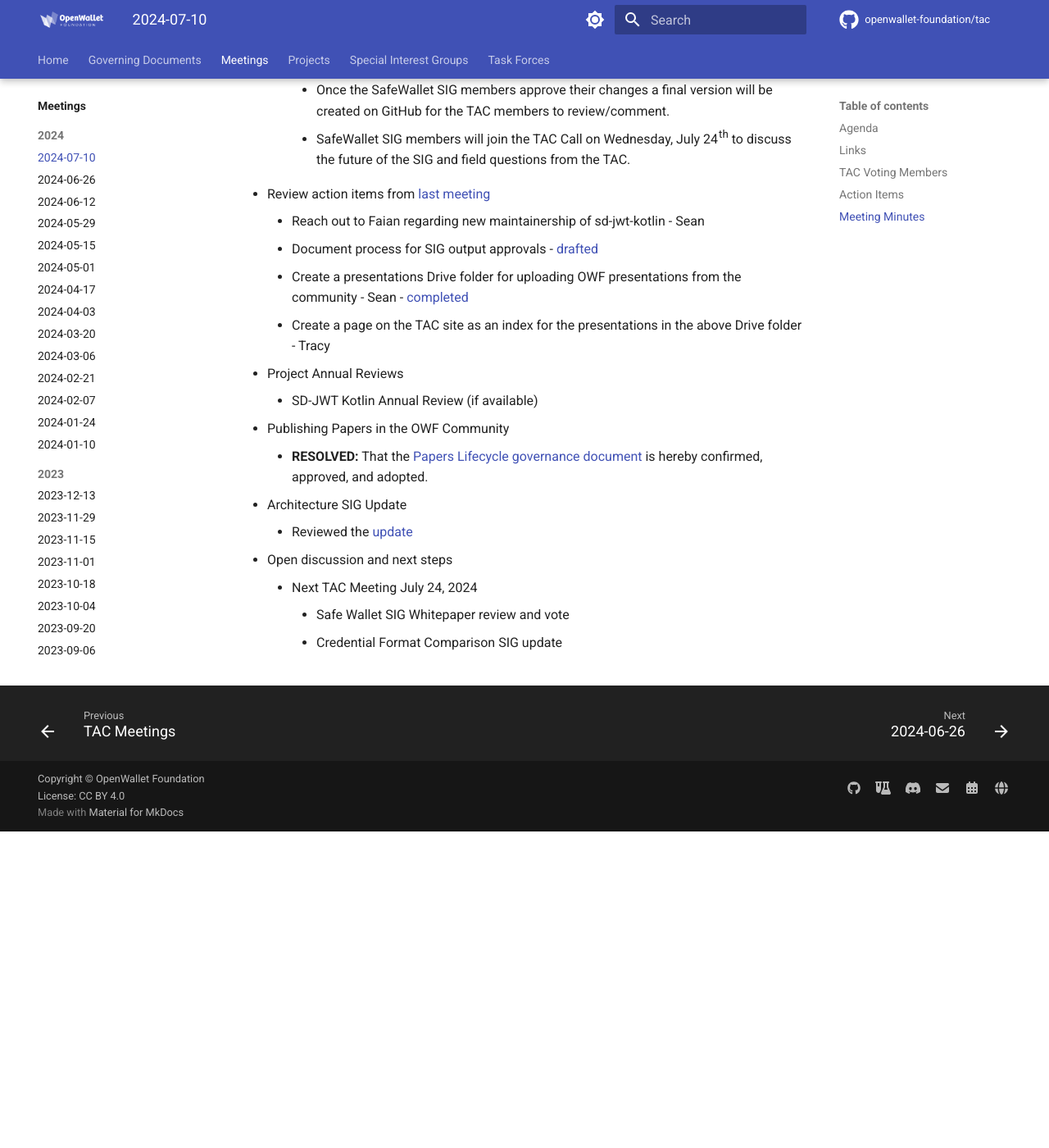
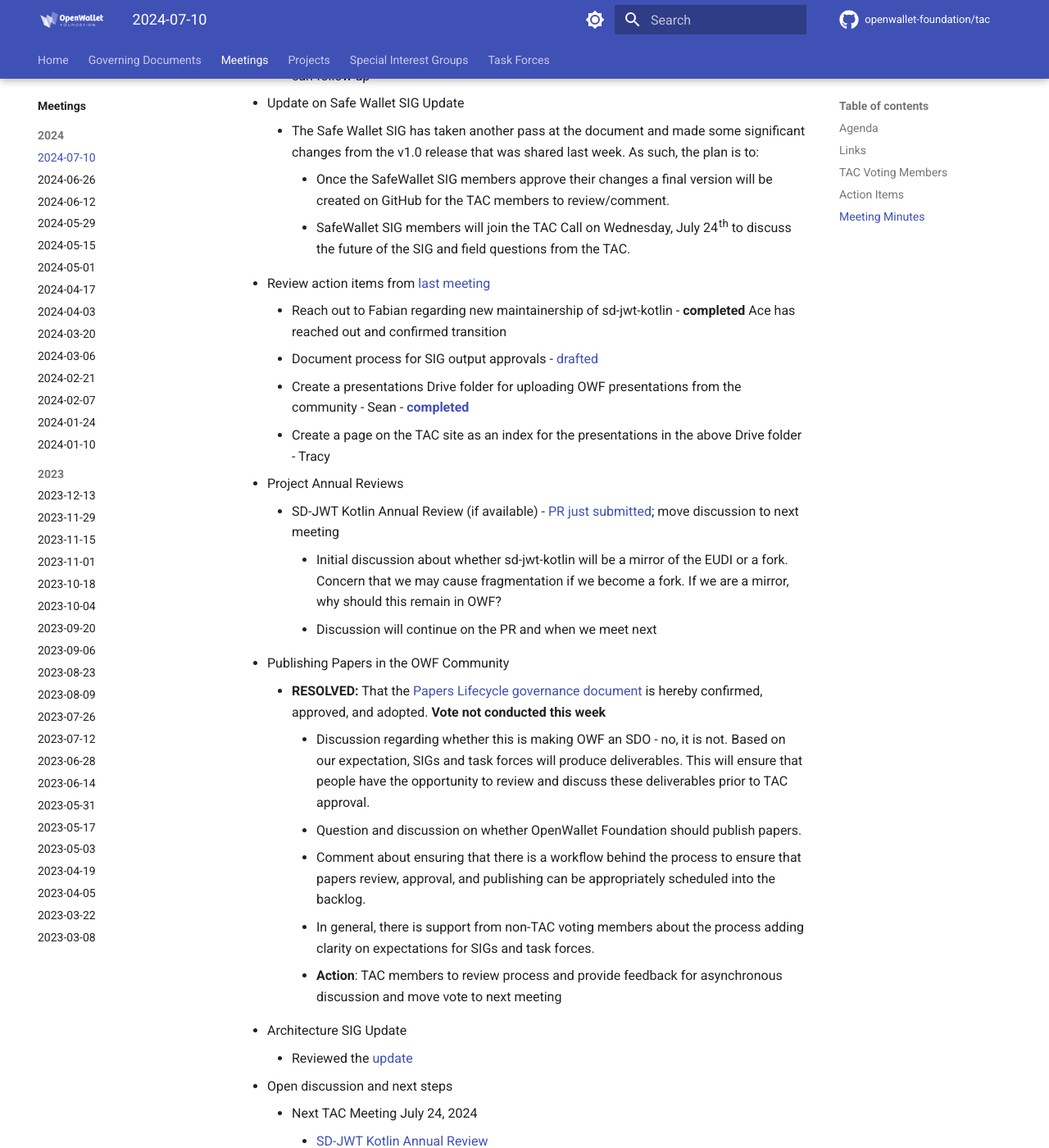
Before and after one commit to openwallet-foundation/tac, an MkDocs documentation site: the page built from docs/meetings/2024/2024-07-10.md, in a window 1280 px wide and 1400 px high, scrolled down 1544 px. Shown: the whole window at 82% size. Built offline with MkDocs 1.6.1 and Material for MkDocs 9.7.7, drawn with Linux system fonts in a browser that asks for light colours; comment, search, counter and statistics services are not loaded; before the commit the page ends 2558 px from its top, so only the background shows below that; some of the changed text lies outside the part shown.

Commit message:
Add meeting notes and attendees
Signed-off-by: Tracy A. Kuhrt <tracy.a.kuhrt@accenture.com>

```diff
--- a/docs/meetings/2024/2024-07-10.md
+++ b/docs/meetings/2024/2024-07-10.md
@@ -19,15 +19,18 @@
 
 ## TAC Voting Members
 
-- [ ] David Zeuthen
-- [ ] Jaehoon (Ace) Shim
-- [ ] Rolson Quadras
-- [ ] Pete Cooling
-- [ ] Stavros Kounis
-- [ ] Tracy Kuhrt
+- [x] David Zeuthen
+- [x] Jaehoon (Ace) Shim
+- [x] Rolson Quadras
+- [x] Pete Cooling
+- [x] Stavros Kounis
+- [x] Tracy Kuhrt
 - [ ] Wenjing Chu
 
 ## Action Items
+- Send out email regarding summer meetings - Sean
+- Review [Papers Lifecycle governance document](https://github.com/openwallet-foundation/tac/pull/169/files) - all
+- Review [SD-JWT Kotlin Annual Review](https://github.com/openwallet-foundation/tac/pull/171) - all
 
 ## Meeting Minutes
 
@@ -41,21 +44,30 @@
         - SafeWallet SIG members will join the TAC Call on Wednesday, July 24th to discuss the future of the SIG and field questions from the TAC.
 
 - Review action items from [last meeting](./2024-06-26.md#action-items)
-    - Reach out to Faian regarding new maintainership of sd-jwt-kotlin - Sean
+    - Reach out to Fabian regarding new maintainership of sd-jwt-kotlin - **completed** Ace has reached out and confirmed transition
     - Document process for SIG output approvals - [drafted](https://github.com/openwallet-foundation/tac/pull/169)
-    - Create a presentations Drive folder for uploading OWF presentations from the community - Sean - [completed](https://drive.google.com/drive/folders/1TW9Och54uAjuKDeYQZ-DUIuNzpDLaLUT?usp=sharing)
+    - Create a presentations Drive folder for uploading OWF presentations from the community - Sean - [**completed**](https://drive.google.com/drive/folders/1TW9Och54uAjuKDeYQZ-DUIuNzpDLaLUT?usp=sharing)
     - Create a page on the TAC site as an index for the presentations in the above Drive folder - Tracy
 
 - Project Annual Reviews
-    - SD-JWT Kotlin Annual Review (if available)
+    - SD-JWT Kotlin Annual Review (if available) - [PR just submitted](https://github.com/openwallet-foundation/tac/pull/171); move discussion to next meeting
+        - Initial discussion about whether sd-jwt-kotlin will be a mirror of the EUDI or a fork. Concern that we may cause fragmentation if we become a fork. If we are a mirror, why should this remain in OWF?
+        - Discussion will continue on the PR and when we meet next
 
 - Publishing Papers in the OWF Community
-    - **RESOLVED:** That the [Papers Lifecycle governance document](https://github.com/openwallet-foundation/tac/pull/169/files) is hereby confirmed, approved, and adopted.
+    - **RESOLVED:** That the [Papers Lifecycle governance document](https://github.com/openwallet-foundation/tac/pull/169/files) is hereby confirmed, approved, and adopted. **Vote not conducted this week**
+        - Discussion regarding whether this is making OWF an SDO - no, it is not. Based on our expectation, SIGs and task forces will produce deliverables. This will ensure that people have the opportunity to review and discuss these deliverables prior to TAC approval.
+        - Question and discussion on whether OpenWallet Foundation should publish papers.
+        - Comment about ensuring that there is a workflow behind the process to ensure that papers review, approval, and publishing can be appropriately scheduled into the backlog.
+        - In general, there is support from non-TAC voting members about the process adding clarity on expectations for SIGs and task forces.
+        - **Action**: TAC members to review process and provide feedback for asynchronous discussion and move vote to next meeting
 
 - Architecture SIG Update
     - Reviewed the [update](https://docs.google.com/presentation/d/1SD_ilsg5C5w_Wbl2VQFa9r2hU16Hl6RuZEw4umoXjZI/edit?usp=drive_link)
 
 - Open discussion and next steps
     - Next TAC Meeting July 24, 2024
+        - [SD-JWT Kotlin Annual Review](https://github.com/openwallet-foundation/tac/pull/171)
+        - [Papers Lifecycle governance document](https://github.com/openwallet-foundation/tac/pull/169/files)
         - Safe Wallet SIG Whitepaper review and vote
         - Credential Format Comparison SIG update
```
